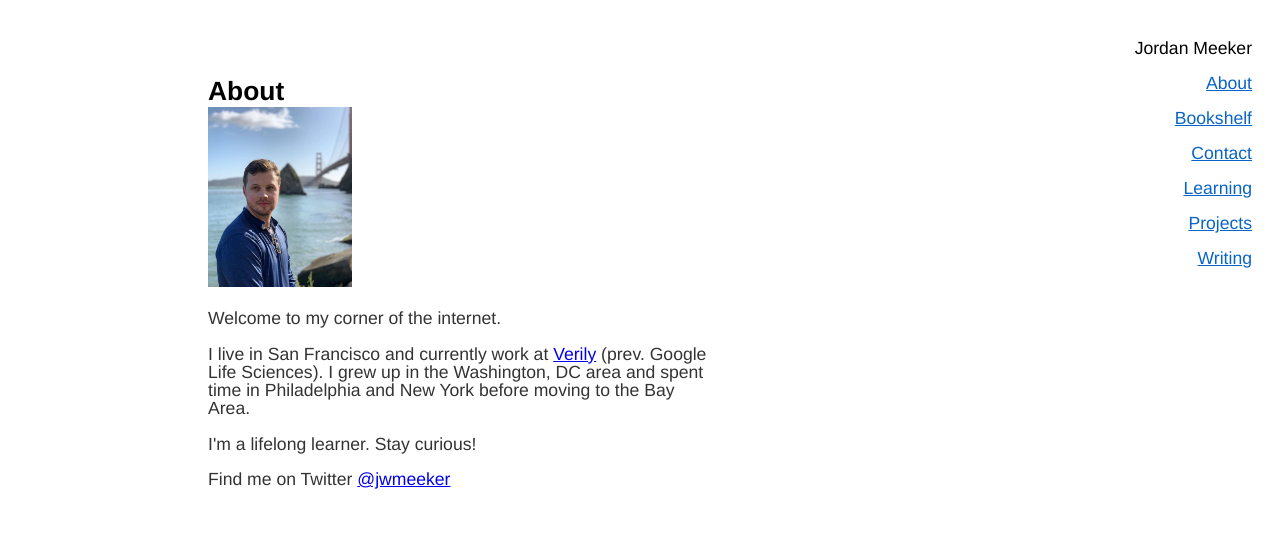
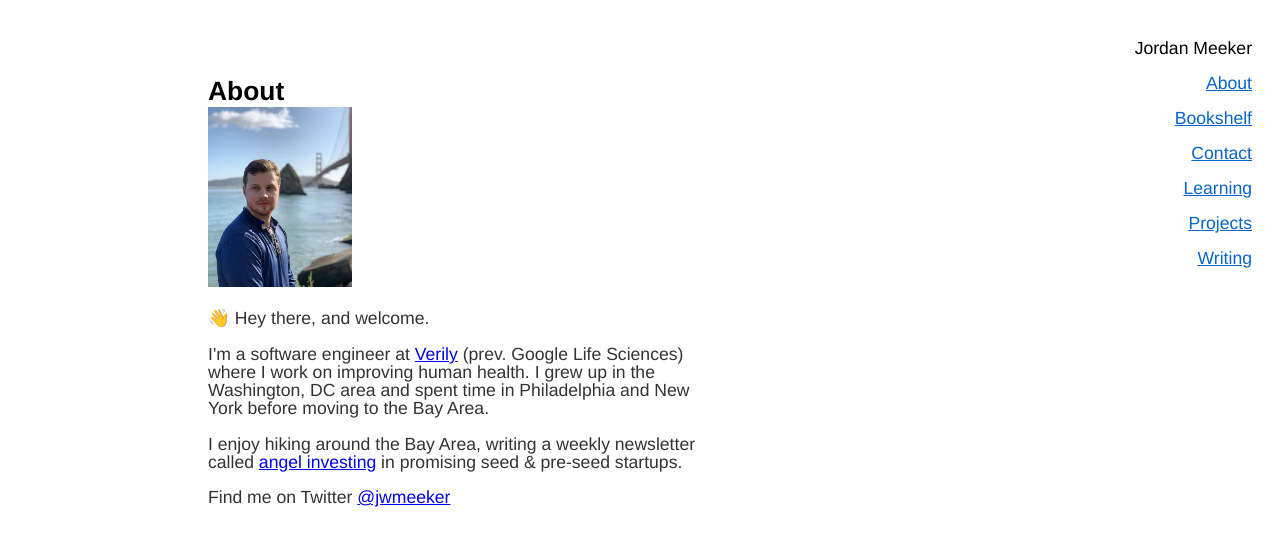
Before and after one commit to jwmeeker/jwmeeker.github.io, a plain HTML site: page about.html in a window 1280 px wide. Drawn offline with Linux system fonts and the light colour scheme.

Commit message:
Update about.html

```diff
--- a/about.html
+++ b/about.html
@@ -30,11 +30,12 @@
 <div id="content">
     <h2>About</h2>
     <img src="static/profile.jpg" height="180">
-    <p>Welcome to my corner of the internet.</p>
-    <p>I live in San Francisco and currently work at <a href="https://verily.com">Verily</a> (prev. Google Life Sciences).
-    I grew up in the Washington, DC area and spent time in Philadelphia and New York before moving to the Bay Area.</p>
+    <p>👋 Hey there, and welcome.</p>
+    <p>I'm a software engineer at <a href="https://verily.com">Verily</a> (prev. Google Life Sciences) where I work on improving human health.
+       I grew up in the Washington, DC area and spent time in Philadelphia and New York before moving to the Bay Area.</p>
 
-    <p>I'm a lifelong learner. Stay curious!</p>
+    <p>I enjoy hiking around the Bay Area, writing a weekly newsletter called <a href="https://evolver.substack.com>Evolver</a> and
+        <a href="https://angel.co/u/jordan-meeker>angel investing</a> in promising seed & pre-seed startups.</p>
 
     <p>Find me on Twitter <a href="https://twitter.com/jwmeeker">@jwmeeker</a></p>
 </div>
```
